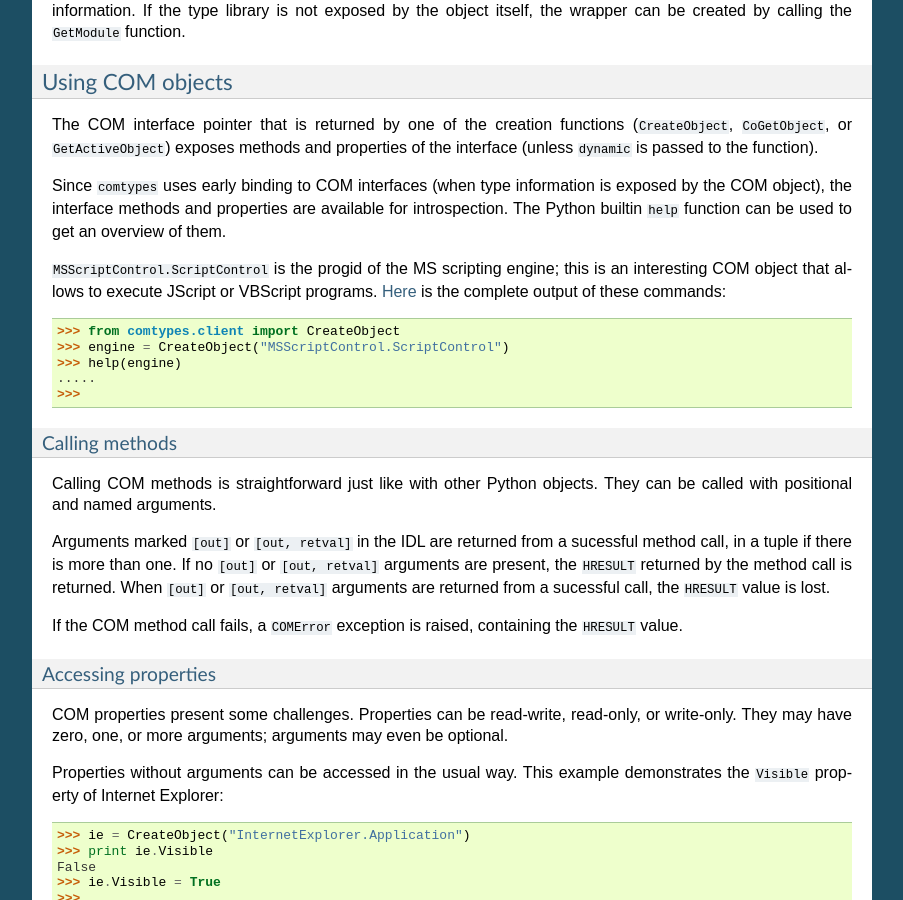
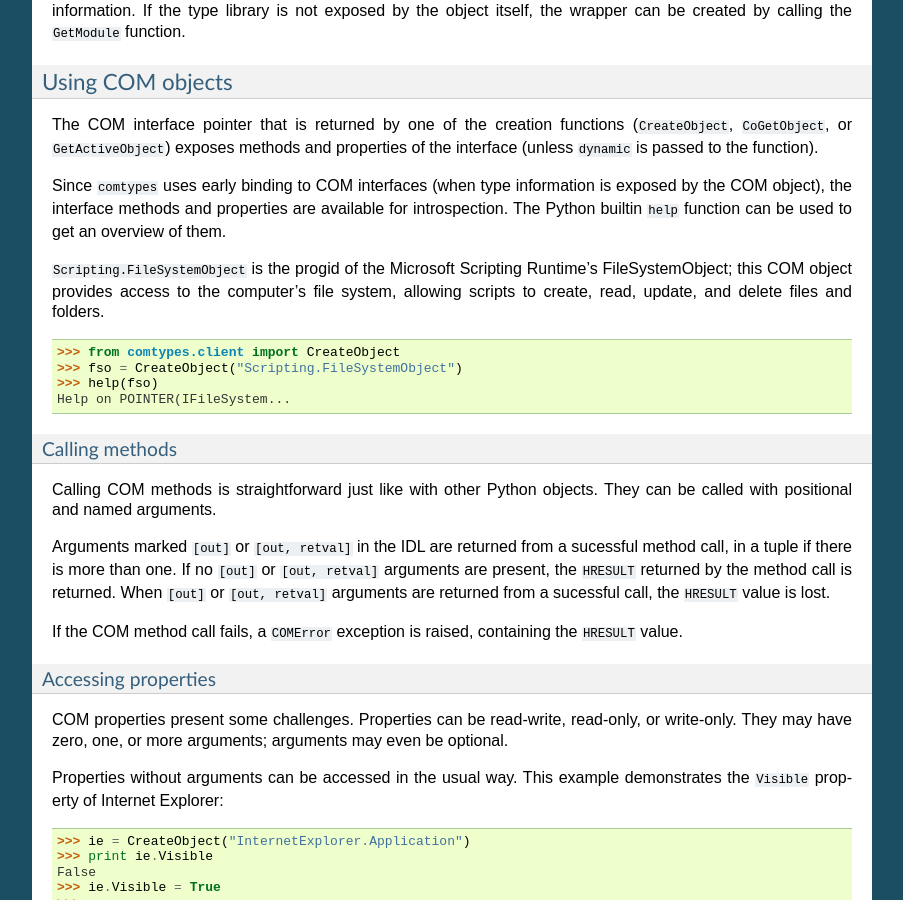
Before and after one commit to enthought/comtypes, a Sphinx documentation site: the page built from docs/source/index.rst, in a window 1280 px wide and 900 px high, scrolled down 1917 px. Shown: the whole window, without its empty margins (198-1101 px from the left). Built offline with Sphinx 7.4.7, drawn with Linux system fonts in a browser that asks for light colours.

Commit message:
`scriptcontrol.rst` is removed since reproducing the output of `help(...)` in a way that reflects its actual content is of little use. `rm 'docs/source/scriptcontrol.rst'`.

```diff
--- a/docs/source/index.rst
+++ b/docs/source/index.rst
@@ -104,20 +104,17 @@ information is exposed by the COM object), the interface methods and
 properties are available for introspection.  The Python builtin
 ``help`` function can be used to get an overview of them.
 
-``MSScriptControl.ScriptControl`` is the progid of the MS scripting
-engine; this is an interesting COM object that allows to execute
-JScript or VBScript programs.  Here_ is the complete output of these
-commands:
+``Scripting.FileSystemObject`` is the progid of the Microsoft Scripting
+Runtime's FileSystemObject; this COM object provides access to the
+computer's file system, allowing scripts to create, read, update, and
+delete files and folders.
 
 .. sourcecode:: pycon
 
     >>> from comtypes.client import CreateObject
-    >>> engine = CreateObject("MSScriptControl.ScriptControl")
-    >>> help(engine)
-    .....
-    >>>
-
-.. _Here: scriptcontrol.html
+    >>> fso = CreateObject("Scripting.FileSystemObject")
+    >>> help(fso)  # doctest: +ELLIPSIS
+    Help on POINTER(IFileSystem...
 
 
 Calling methods
```
Also changed, not shown: docs/source/scriptcontrol.rst (deleted, +0 -12 lines).
